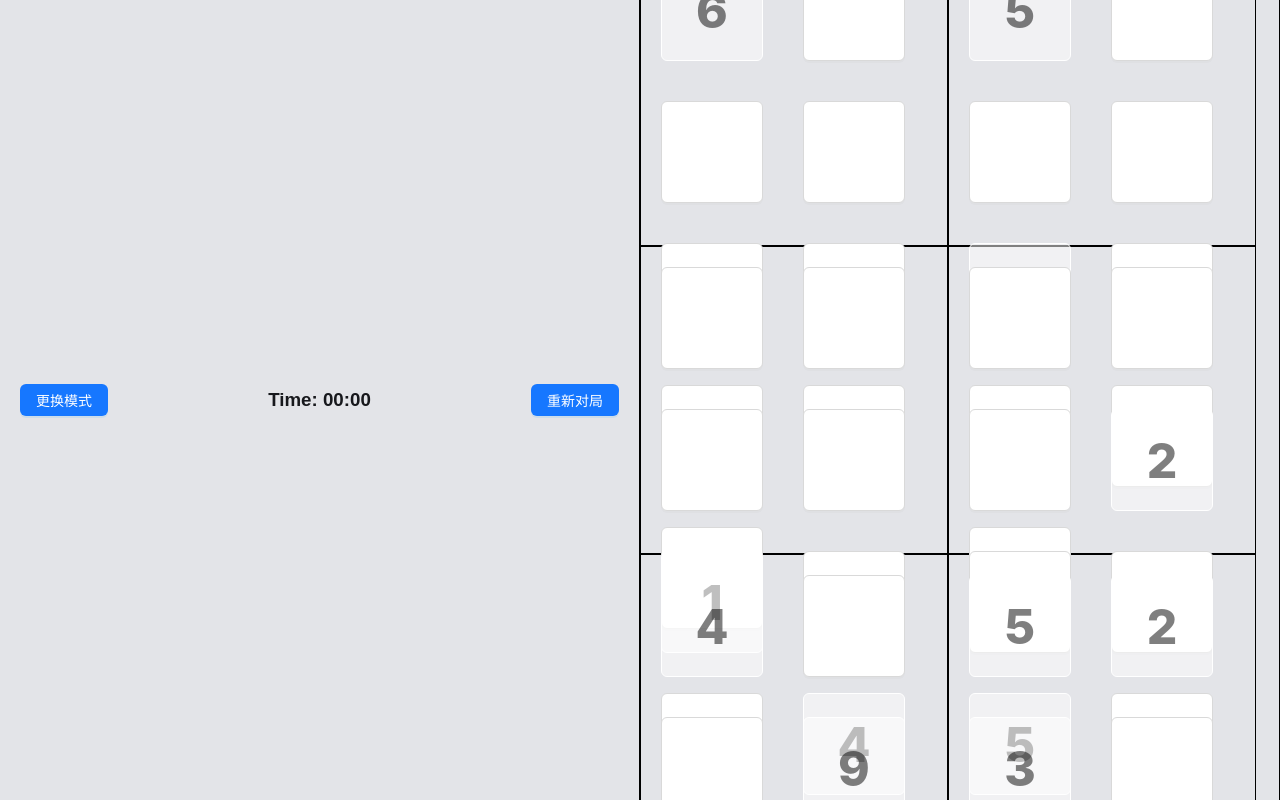
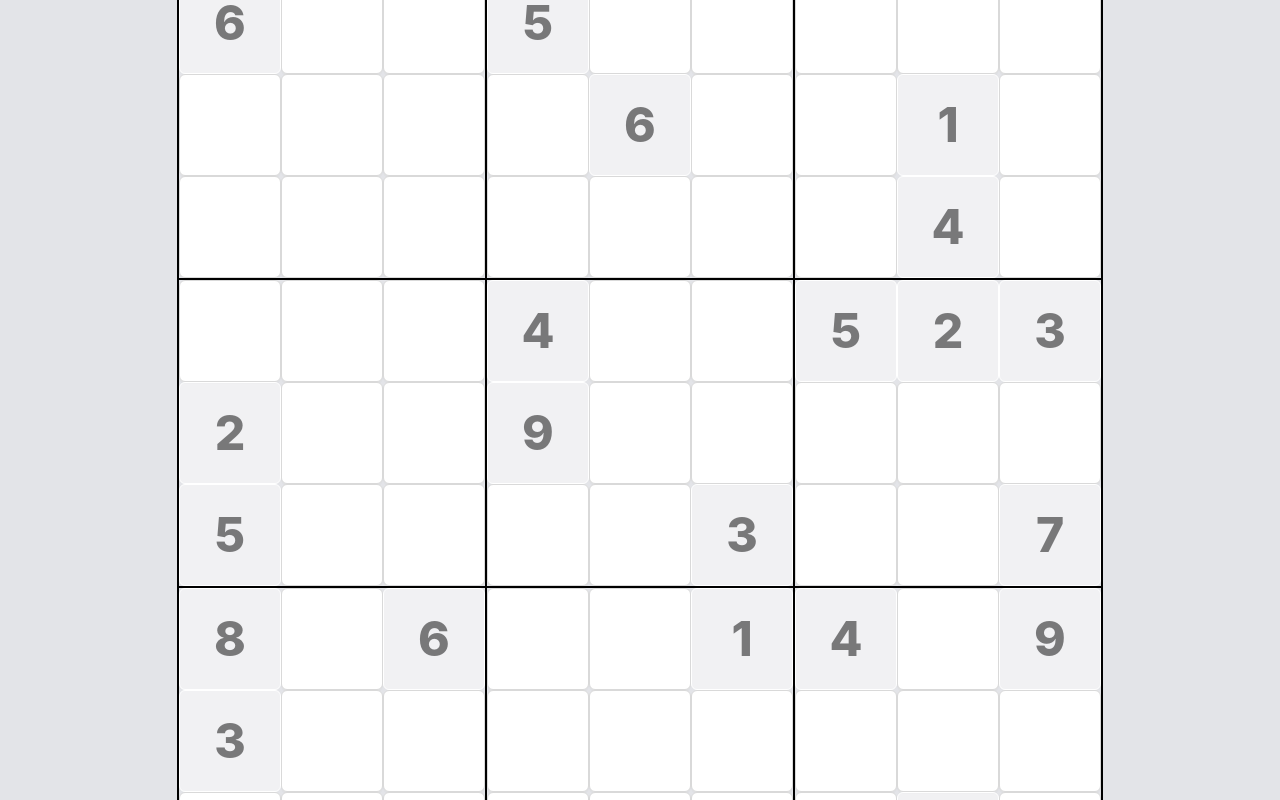
Before and after one commit to hapiLIU/YunGui, a React (Create React App) app: page /sudoku/game/1 in a window 1280 px wide. Shown: the top 800 px of the page. Built offline with nearby package versions, Linux system fonts and the light colour scheme.

Commit message:
fix: 解决样式混乱的问题

```diff
--- a/src/components/Minesweeper/game/index.scss
+++ b/src/components/Minesweeper/game/index.scss
@@ -2,7 +2,7 @@
   width: 100vw;
   height: 100vh;
   display: flex;
-  flex-direction: column;
+  flex-direction: column !important;
   align-items: center;
   justify-content: center;
   .title{
--- a/src/components/Minesweeper/index.scss
+++ b/src/components/Minesweeper/index.scss
@@ -2,12 +2,8 @@
   width: 100vw;
   height: 100vh;
   display: flex;
-  flex-direction: row;
   justify-content: center;
   align-items: center;
-  button{
-    margin: 20px;
-  }
 }
 .ant-modal-content{
   text-align: center !important;
--- a/src/components/Minesweeper/index.tsx
+++ b/src/components/Minesweeper/index.tsx
@@ -13,10 +13,10 @@ const Minesweeper = () => {
 
   return (
     <div className='main'>
-      <Button type="primary" onClick={() => setModalOpen(true)} style={{ width: 200, height: 50 }}>
+      <Button type="primary" onClick={() => setModalOpen(true)} style={{ width: 200, height: 50, margin: 20 }}>
         开始游戏
       </Button>
-      <Button type="primary" onClick={() => navigate('/')} style={{ width: 200, height: 50 }}>
+      <Button type="primary" onClick={() => navigate('/')} style={{ width: 200, height: 50, margin: 20 }}>
         返回首页
       </Button>
       <Modal
--- a/src/components/Sudoku/game/index.scss
+++ b/src/components/Sudoku/game/index.scss
@@ -1,10 +1,11 @@
-.main{
+.mainSudoku{
     width: 100vw;
     height: 100vh;
     display: flex;
+    flex-direction: column;
     justify-content: center;
     align-items: center;
-    .content{
+    .contentSudoku{
         width: 924px;
         height: 924px;
         border: 1px solid #000;
--- a/src/components/Sudoku/game/index.tsx
+++ b/src/components/Sudoku/game/index.tsx
@@ -310,15 +310,15 @@ const SudokuGame = () => {
     }, [remainingTimes, sudoData])
 
     return (
-        <div className='main' onKeyDown={handleKeyDown}>
-            <div className='title' style={{ width: 924 }}>
+        <div className='mainSudoku' onKeyDown={handleKeyDown}>
+            <div className='titleSudoku' style={{ width: 924 }}>
                 <div style={{ display: 'flex', justifyContent: 'space-between', alignItems: 'center' }}>
                     <Button type="primary" onClick={() => navigate('/sudoku')}>更换模式</Button>
                     <h3> Time: {formattedMinutes}:{formattedSeconds} </h3>
                     <Button type="primary" onClick={again}>重新对局</Button>
                 </div>
             </div>
-            <div className='content' key={sudoKey ? 'aa' : 'bb'} style={{ position: "relative" }}>
+            <div className='contentSudoku' key={sudoKey ? 'aa' : 'bb'} style={{ position: "relative" }}>
                 {showOverlay && <div className="overlay" >{gameStateWord[gameState]}</div>}
                 {sudoData.map((item, i) => {
                     return (
--- a/src/components/Sudoku/index.scss
+++ b/src/components/Sudoku/index.scss
@@ -5,9 +5,6 @@
     flex-direction: row;
     justify-content: center;
     align-items: center;
-    button{
-      margin: 20px;
-    }
   }
   .ant-modal-content{
     text-align: center !important;
--- a/src/components/Sudoku/index.tsx
+++ b/src/components/Sudoku/index.tsx
@@ -10,10 +10,10 @@ const Sudoku = () => {
 
     return (
         <div className='main'>
-            <Button type="primary" onClick={() => setModalOpen(true)} style={{ width: 200, height: 50 }}>
+            <Button type="primary" onClick={() => setModalOpen(true)} style={{ width: 200, height: 50, margin: 20 }}>
                 开始游戏
             </Button>
-            <Button type="primary" onClick={() => navigate('/')} style={{ width: 200, height: 50 }}>
+            <Button type="primary" onClick={() => navigate('/')} style={{ width: 200, height: 50, margin: 20 }}>
                 返回首页
             </Button>
             <Modal
```
